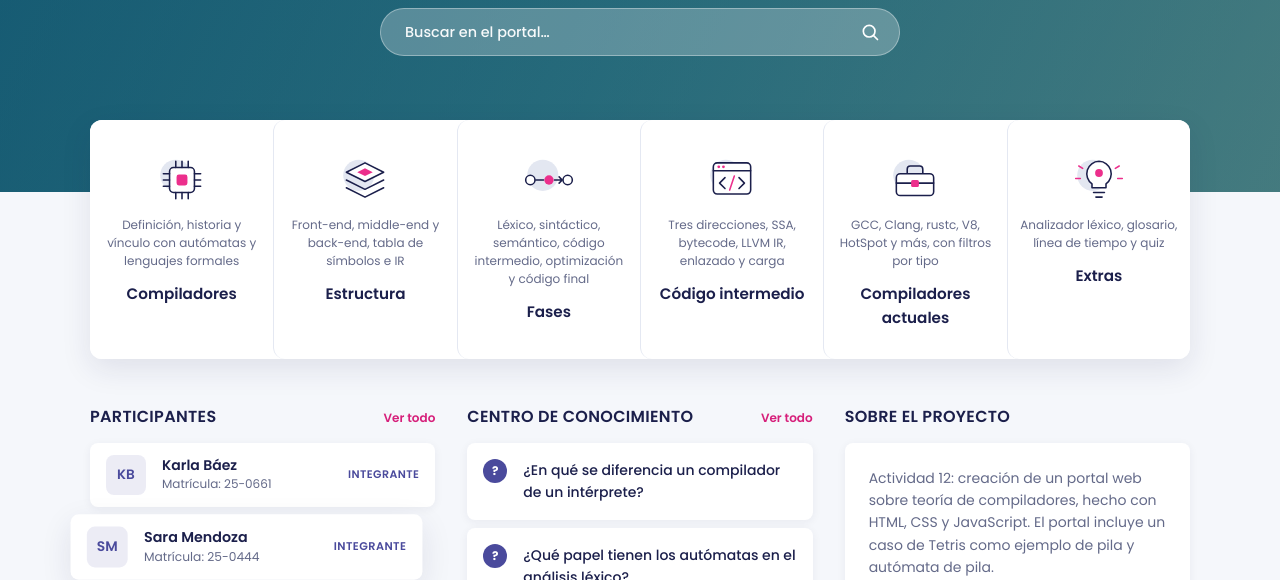
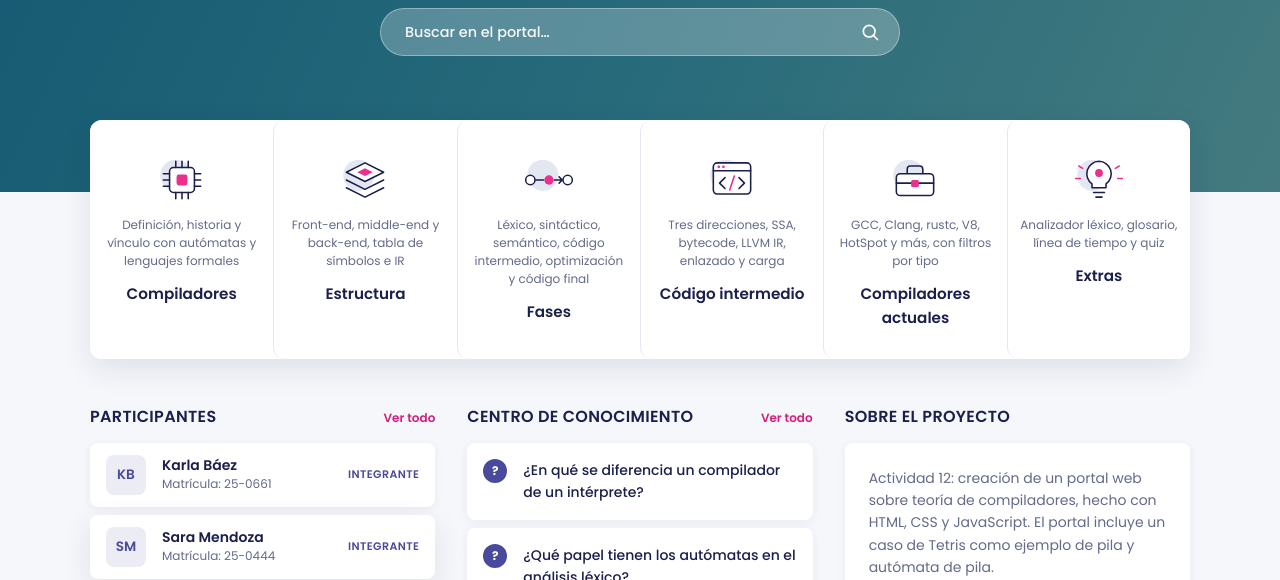
Before and after one commit to Karlamaila/portal-teoria-compiladores, a plain HTML site: page index.html in a window 1280 px wide. Shown: the part 220-800 px from the top of the page. Drawn offline with Linux system fonts and the light colour scheme.

Commit message:
Add files via upload

```diff
--- a/css/styles.css
+++ b/css/styles.css
@@ -310,7 +310,7 @@ hr { border: 0; border-top: 1px solid var(--divider); margin: 24px 0; }
   display: flex; align-items: center; gap: 16px; padding: 12px 16px; background: var(--surface);
   border-radius: var(--radius-sm); box-shadow: var(--shadow-sm); position: relative;
 }
-.member--float { transform: translate(-16px, 0) scale(1.02); box-shadow: var(--shadow-md); z-index: 2; }
+.member--float { box-shadow: var(--shadow-md); z-index: 2; }
 .member__avatar {
   width: 40px; height: 40px; flex: none; border-radius: 8px; display: grid; place-items: center;
   font-weight: 600; font-size: 0.85rem; background: var(--indigo-soft); color: var(--indigo);
```
